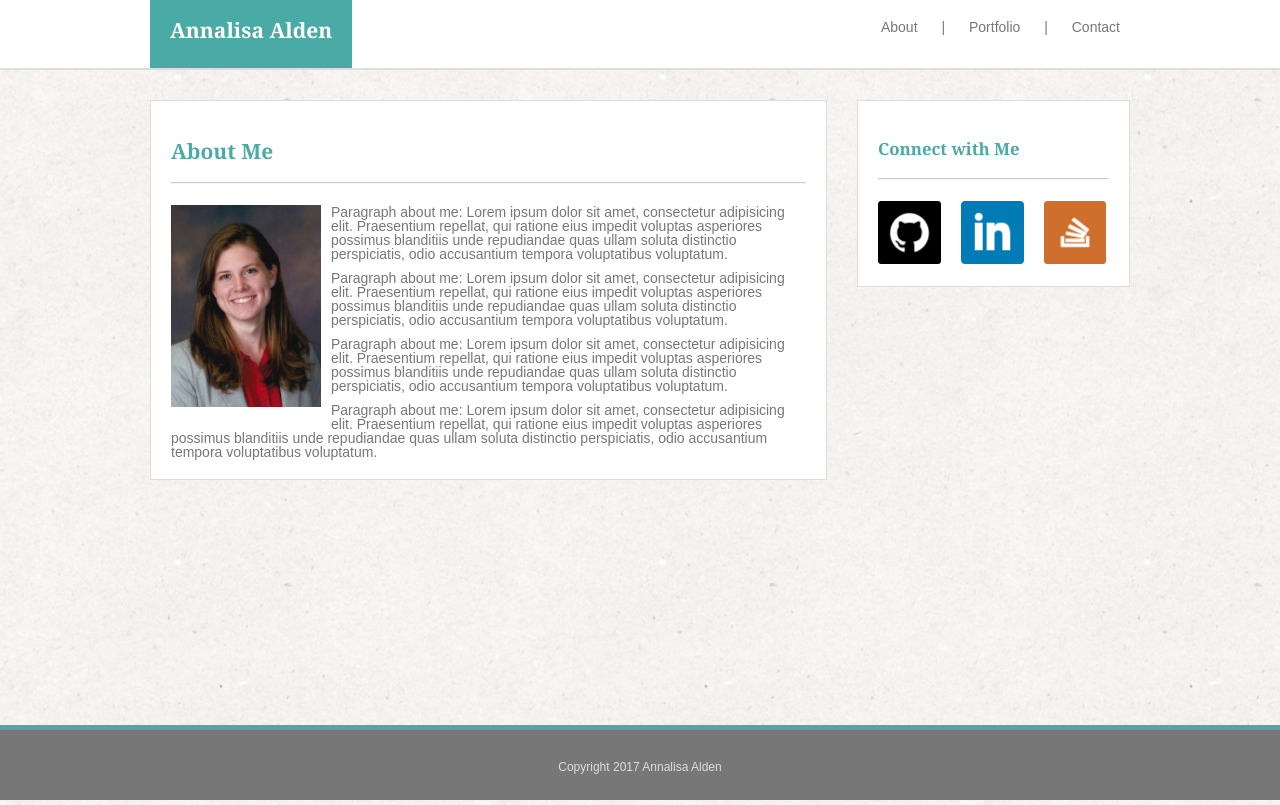
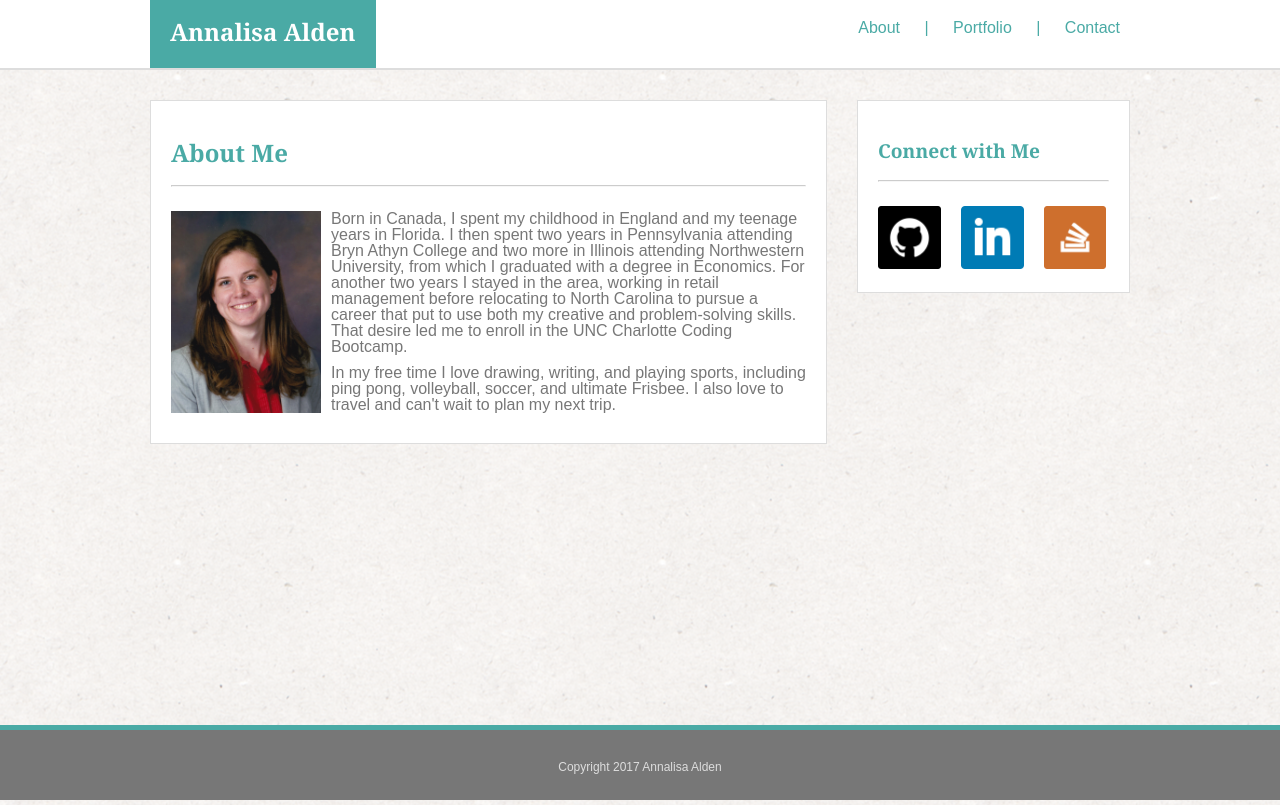
Before and after one commit to iamtheluckyest/iamtheluckyest.github.io, a plain HTML site: page index.html in a window 1280 px wide. Drawn offline with Linux system fonts and the light colour scheme; files that its build step writes are made by us from their sources.

Commit message:
updated bio, changed nav colors

```diff
--- a/assets/css/style.css
+++ b/assets/css/style.css
@@ -22,7 +22,7 @@ body {
 	color: #777777;
 	background: url("../images/ricepaper2.png") repeat fixed center;
 	font-family: 'Arial', 'Helvetica Neue', Helvetica, sans-serif;
-	font-size: 14px;
+	font-size: 16px;
 
 }
 
@@ -74,7 +74,7 @@ nav li a {
 }
 
 nav li a:hover {
-	color:#4aaaa5;
+	color:#777777;
 }
 
 .logo {
@@ -91,6 +91,8 @@ nav li a:hover {
 
 .nav-list {
 	float:right;
+	top:50%;
+	color:#4aaaa5;
 }
 
 /*** MAIN CONTENT ***/
@@ -102,6 +104,7 @@ section {
 .container {
 	width:100%;
 	padding: 0px 150px;
+	position:relative;
 }
 
 .row {
--- a/index.html
+++ b/index.html
@@ -37,16 +37,10 @@
 						<img src="assets/images/LI-profile_AA.jpg" alt="Annalisa Alden" class="profile-img">
 						<div class="text">
 							<p>
-								Paragraph about me: Lorem ipsum dolor sit amet, consectetur adipisicing elit. Praesentium repellat, qui ratione eius impedit voluptas asperiores possimus blanditiis unde repudiandae quas ullam soluta distinctio perspiciatis, odio accusantium tempora voluptatibus voluptatum.
+								Born in Canada, I spent my childhood in England and my teenage years in Florida. I then spent two years in Pennsylvania attending Bryn Athyn College and two more in Illinois attending Northwestern University, from which I graduated with a degree in Economics. For another two years I stayed in the area, working in retail management before relocating to North Carolina to pursue a career that put to use both my creative and problem-solving skills. That desire led me to enroll in the UNC Charlotte Coding Bootcamp.
 							</p>
 							<p>
-								Paragraph about me: Lorem ipsum dolor sit amet, consectetur adipisicing elit. Praesentium repellat, qui ratione eius impedit voluptas asperiores possimus blanditiis unde repudiandae quas ullam soluta distinctio perspiciatis, odio accusantium tempora voluptatibus voluptatum.
-							</p>
-							<p>
-								Paragraph about me: Lorem ipsum dolor sit amet, consectetur adipisicing elit. Praesentium repellat, qui ratione eius impedit voluptas asperiores possimus blanditiis unde repudiandae quas ullam soluta distinctio perspiciatis, odio accusantium tempora voluptatibus voluptatum.
-							</p>
-							<p>
-								Paragraph about me: Lorem ipsum dolor sit amet, consectetur adipisicing elit. Praesentium repellat, qui ratione eius impedit voluptas asperiores possimus blanditiis unde repudiandae quas ullam soluta distinctio perspiciatis, odio accusantium tempora voluptatibus voluptatum.
+								In my free time I love drawing, writing, and playing sports, including ping pong, volleyball, soccer, and ultimate Frisbee. I also love to travel and can't wait to plan my next trip.
 							</p>
 						</div>
 					</div>
```
Also changed, not shown: assets/css/reset.css (renamed from assets/reset.css).
